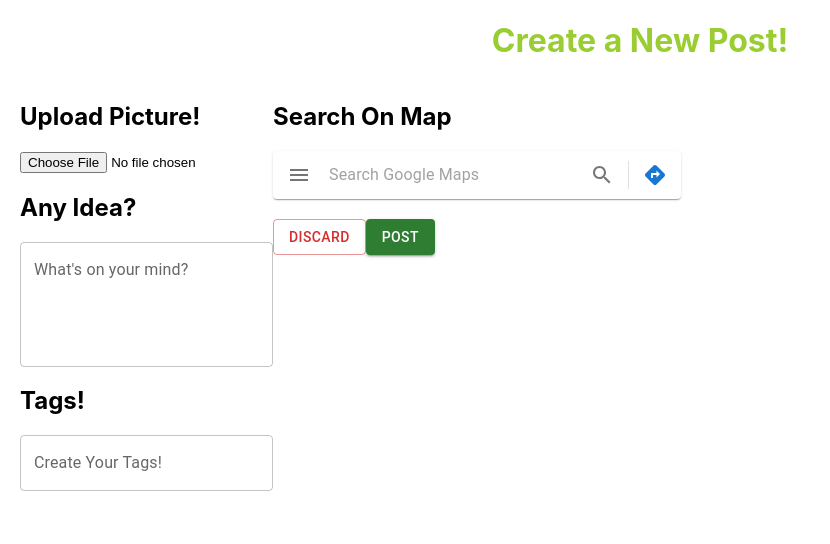
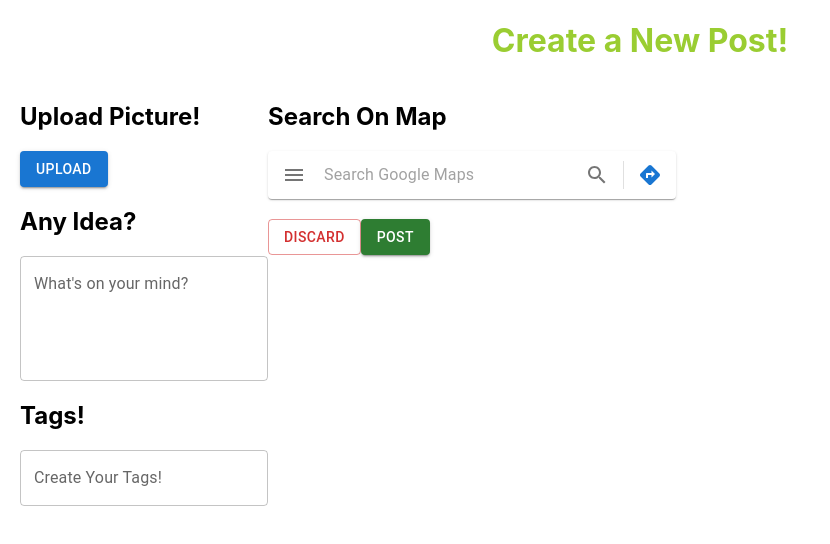
Before and after one commit to oorsogood/web_final_2022, a React (Create React App) app in the folder frontend/: page / in a window 1280 px wide. Shown: the top 544 px of the page, without its empty margins (0-830 px from the left). Built offline with nearby package versions, Linux system fonts and the light colour scheme; the HTML template or start-up script is replaced by a standard one.

Commit message:
select and delete multiple images done.

```diff
--- a/frontend/src/components/createPost.js
+++ b/frontend/src/components/createPost.js
@@ -2,15 +2,44 @@ import { React, useState, useEffect } from "react";
 import { Button, TextField } from "@mui/material";
 import { makeStyles } from "@mui/styles";
 import SearchOnMap from "./SearchOnMap";
-import IconButton from "@mui/material/IconButton";
-import DeleteIcon from "@mui/icons-material/Delete";
+import trashIcon from "../images/trash.png";
 
 const useStyles = makeStyles(() => ({
   title: {
     color: "yellowgreen",
   },
-  imgPreview: {
-    color: "midnightblue",
+  trashIcon: {
+    width: "20px",
+    height: "20px",
+  },
+  imageSection: {
+    display: "flex",
+    flexDirection: "row",
+    flexWrap: "wrap",
+    justifyContent: "center",
+    alignItems: "center",
+  },
+  images: {
+    margin: "1rem .5rem",
+    position: "relative",
+  },
+  imageIndex: {
+    color: "darkslateblue",
+    margin: "0",
+  },
+  deleteButton: {
+    margin: "0",
+    border: "none",
+    borderRadius: "50%",
+    backgroundColor: "white",
+  },
+  indexAndDeleteIcon: {
+    display: "flex",
+    alignItems: "center",
+    justifyContent: "space-between",
+  },
+  error: {
+    textAlign: "center",
   },
   layout: {
     margin: "20px",
@@ -23,23 +52,20 @@ const useStyles = makeStyles(() => ({
 
 const CreatePost = () => {
   const classes = useStyles();
+  const [selectedImages, setSelectedImages] = useState([]);
   const [content, setContent] = useState("");
   const [tags, setTags] = useState("");
 
-  const [imgfile, setImgfile] = useState([]);
-  const imgFilehandler = (e) => {
-    if (e.target.files.length !== 0) {
-      setImgfile((imgfile) => [
-        ...imgfile,
-        URL.createObjectURL(e.target.files[0]),
-      ]);
-    }
-  };
+  const onSelectFile = (e) => {
+    const selectedFiles = e.target.files;
+    // console.log(selectedFiles);
+    const selectedFilesArray = Array.from(selectedFiles);
+    // console.log(selectedFilesArray);
+    const imagesArray = selectedFilesArray.map((file) => {
+      return URL.createObjectURL(file);
+    });
 
-  const deleteImage = (id) => {
-    const removeArr = [...imgfile].filter((img) => img.id !== id);
-    setImgfile([removeArr]);
-    console.log("length", imgfile.length);
+    setSelectedImages((previous) => previous.concat(imagesArray));
   };
 
   return (
@@ -49,26 +75,63 @@ const CreatePost = () => {
       </center>
       <div className={classes.layout}>
         <div className={classes.leftLayout}>
-          <div className="picture">
+          <div className="pictureSection">
             <h2>Upload Picture!</h2>
-            <input type="file" onChange={imgFilehandler} />
-            {imgfile.length !== 0 ? (
-              <h2 className={classes.imgPreview}>Preview Your Images</h2>
-            ) : (
-              <></>
-            )}
-            {imgfile.map((file) => {
-              return (
-                <>
-                  <span key={file}>
-                    <img src={file} height="200" width="200" alt="med1" />
+            <input
+              type="file"
+              name="images"
+              onChange={onSelectFile}
+              multiple
+              accept="image/png, image/jpeg, image/webp"
+              style={{ display: "none" }}
+              id="upload-button"
+            />
+            <label htmlFor="upload-button">
+              <Button variant="contained" color="primary" component="span">
+                Upload
+              </Button>
+            </label>
+            {selectedImages.length > 0 &&
+              (selectedImages.length > 10 ? (
+                <p className={classes.error}>
+                  You can't upload more than <b>10</b> images!
+                  <br />
+                  <span>
+                    Please delete <b>{selectedImages.length - 10}</b> images.
                   </span>
-                  <IconButton aria-label="delete" onClick={deleteImage}>
-                    <DeleteIcon />
-                  </IconButton>
-                </>
-              );
-            })}
+                </p>
+              ) : (
+                <></>
+              ))}
+            <div className={classes.imageSection}>
+              {selectedImages &&
+                selectedImages.map((img, index) => {
+                  return (
+                    <div key={img} className={classes.images}>
+                      <img src={img} alt="uploadFile" height="100" />
+                      <div className={classes.indexAndDeleteIcon}>
+                        <p className={classes.imageIndex}>
+                          Picture {index + 1}
+                        </p>
+                        <button
+                          className={classes.deleteButton}
+                          onClick={() =>
+                            setSelectedImages(
+                              selectedImages.filter((e) => e !== img)
+                            )
+                          }
+                        >
+                          <img
+                            className={classes.trashIcon}
+                            src={trashIcon}
+                            alt="trashCanIcon"
+                          />
+                        </button>
+                      </div>
+                    </div>
+                  );
+                })}
+            </div>
           </div>
           <div className="content">
             <h2>Any Idea?</h2>
```
Also changed, not shown: frontend/src/images/trash.png (added).
